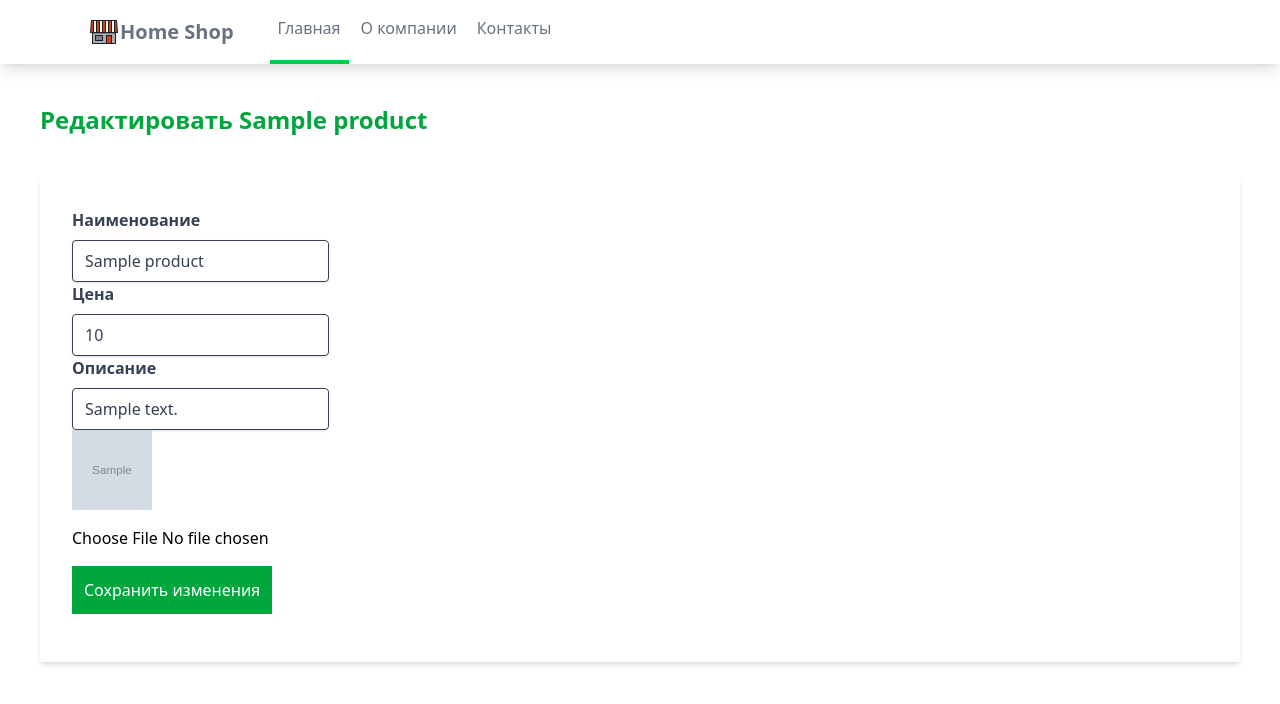
After one commit to AndrewSkow24/e-commerce, a Django app: page /update/1/ in a window 1280 px wide. The commit adds this page. Shown: the top 704 px of the page. Run offline with Django 5.2, Linux system fonts and the light colour scheme; tables that the repository leaves empty hold one stand-in row (values such as "Sample post"); grey boxes marked "Sample" are stand-in pictures.

Commit message:
Crud for products

```diff
--- a/config/settings.py
+++ b/config/settings.py
@@ -37,6 +37,7 @@ INSTALLED_APPS = [
     "django.contrib.sessions",
     "django.contrib.messages",
     "django.contrib.staticfiles",
+    "django.contrib.humanize",
     "myapp",
 ]
 
--- a/myapp/static/myapp/style.css
+++ /dev/null
@@ -1,5 +0,0 @@
-@import "tailwindcss";
-
-body {
-  background: coral;
-}
--- a/myapp/static/myapp/styles.css
+++ b/myapp/static/myapp/styles.css
@@ -7,9 +7,14 @@
       "Segoe UI Emoji", "Segoe UI Symbol", "Noto Color Emoji";
     --font-mono: ui-monospace, SFMono-Regular, Menlo, Monaco, Consolas, "Liberation Mono",
       "Courier New", monospace;
+    --color-red-200: oklch(88.5% 0.062 18.334);
+    --color-red-500: oklch(63.7% 0.237 25.331);
+    --color-green-200: oklch(92.5% 0.084 155.995);
     --color-green-500: oklch(72.3% 0.219 149.579);
+    --color-green-600: oklch(62.7% 0.194 149.214);
     --color-sky-500: oklch(68.5% 0.169 237.323);
     --color-gray-500: oklch(55.1% 0.027 264.364);
+    --color-gray-600: oklch(44.6% 0.03 256.802);
     --color-gray-700: oklch(37.3% 0.034 259.733);
     --color-gray-900: oklch(21% 0.034 264.665);
     --color-white: #fff;
@@ -17,12 +22,16 @@
     --container-xl: 36rem;
     --container-6xl: 72rem;
     --container-7xl: 80rem;
+    --text-sm: 0.875rem;
+    --text-sm--line-height: calc(1.25 / 0.875);
     --text-base: 1rem;
     --text-base--line-height: calc(1.5 / 1);
     --text-lg: 1.125rem;
     --text-lg--line-height: calc(1.75 / 1.125);
     --text-xl: 1.25rem;
     --text-xl--line-height: calc(1.75 / 1.25);
+    --text-2xl: 1.5rem;
+    --text-2xl--line-height: calc(2 / 1.5);
     --text-4xl: 2.25rem;
     --text-4xl--line-height: calc(2.5 / 2.25);
     --text-5xl: 3rem;
@@ -187,17 +196,41 @@
   .static {
     position: static;
   }
+  .m-10 {
+    margin: calc(var(--spacing) * 10);
+  }
   .mx-auto {
     margin-inline: auto;
   }
   .mt-3 {
     margin-top: calc(var(--spacing) * 3);
   }
+  .mt-4 {
+    margin-top: calc(var(--spacing) * 4);
+  }
+  .mt-5 {
+    margin-top: calc(var(--spacing) * 5);
+  }
+  .mt-7 {
+    margin-top: calc(var(--spacing) * 7);
+  }
   .mt-10 {
     margin-top: calc(var(--spacing) * 10);
   }
+  .mt-\[50px\] {
+    margin-top: 50px;
+  }
+  .mr-10 {
+    margin-right: calc(var(--spacing) * 10);
+  }
   .mb-2 {
     margin-bottom: calc(var(--spacing) * 2);
+  }
+  .mb-4 {
+    margin-bottom: calc(var(--spacing) * 4);
+  }
+  .ml-10 {
+    margin-left: calc(var(--spacing) * 10);
   }
   .block {
     display: block;
@@ -211,14 +244,32 @@
   .h-8 {
     height: calc(var(--spacing) * 8);
   }
+  .h-20 {
+    height: calc(var(--spacing) * 20);
+  }
+  .h-200 {
+    height: calc(var(--spacing) * 200);
+  }
   .h-\[200px\] {
     height: 200px;
   }
-  .h-\[400px\] {
-    height: 400px;
+  .h-\[300px\] {
+    height: 300px;
+  }
+  .w-1\/3 {
+    width: calc(1/3 * 100%);
+  }
+  .w-2\/3 {
+    width: calc(2/3 * 100%);
+  }
+  .w-3\/5 {
+    width: calc(3/5 * 100%);
   }
   .w-8 {
     width: calc(var(--spacing) * 8);
+  }
+  .w-20 {
+    width: calc(var(--spacing) * 20);
   }
   .w-\[200px\] {
     width: 200px;
@@ -232,17 +283,14 @@
   .max-w-7xl {
     max-width: var(--container-7xl);
   }
+  .appearance-none {
+    appearance: none;
+  }
   .grid-cols-1 {
     grid-template-columns: repeat(1, minmax(0, 1fr));
   }
-  .grid-cols-12 {
-    grid-template-columns: repeat(12, minmax(0, 1fr));
-  }
   .items-center {
     align-items: center;
-  }
-  .gap-3 {
-    gap: calc(var(--spacing) * 3);
   }
   .gap-5 {
     gap: calc(var(--spacing) * 5);
@@ -267,6 +315,10 @@
   .rounded {
     border-radius: 0.25rem;
   }
+  .border {
+    border-style: var(--tw-border-style);
+    border-width: 1px;
+  }
   .border-b-4 {
     border-bottom-style: var(--tw-border-style);
     border-bottom-width: 4px;
@@ -274,8 +326,20 @@
   .border-green-500 {
     border-color: var(--color-green-500);
   }
+  .bg-green-500 {
+    background-color: var(--color-green-500);
+  }
+  .bg-green-600 {
+    background-color: var(--color-green-600);
+  }
+  .bg-sky-500 {
+    background-color: var(--color-sky-500);
+  }
   .bg-white {
     background-color: var(--color-white);
+  }
+  .p-3 {
+    padding: calc(var(--spacing) * 3);
   }
   .p-10 {
     padding: calc(var(--spacing) * 10);
@@ -283,14 +347,39 @@
   .px-2 {
     padding-inline: calc(var(--spacing) * 2);
   }
+  .px-3 {
+    padding-inline: calc(var(--spacing) * 3);
+  }
   .px-4 {
     padding-inline: calc(var(--spacing) * 4);
+  }
+  .px-5 {
+    padding-inline: calc(var(--spacing) * 5);
   }
   .px-6 {
     padding-inline: calc(var(--spacing) * 6);
   }
+  .px-8 {
+    padding-inline: calc(var(--spacing) * 8);
+  }
+  .py-2 {
+    padding-block: calc(var(--spacing) * 2);
+  }
   .py-4 {
     padding-block: calc(var(--spacing) * 4);
+  }
+  .py-8 {
+    padding-block: calc(var(--spacing) * 8);
+  }
+  .pt-6 {
+    padding-top: calc(var(--spacing) * 6);
+  }
+  .pb-8 {
+    padding-bottom: calc(var(--spacing) * 8);
+  }
+  .text-2xl {
+    font-size: var(--text-2xl);
+    line-height: var(--tw-leading, var(--text-2xl--line-height));
   }
   .text-4xl {
     font-size: var(--text-4xl);
@@ -299,6 +388,10 @@
   .text-base {
     font-size: var(--text-base);
     line-height: var(--tw-leading, var(--text-base--line-height));
+  }
+  .text-sm {
+    font-size: var(--text-sm);
+    line-height: var(--tw-leading, var(--text-sm--line-height));
   }
   .text-xl {
     font-size: var(--text-xl);
@@ -315,6 +408,9 @@
   .text-gray-500 {
     color: var(--color-gray-500);
   }
+  .text-gray-600 {
+    color: var(--color-gray-600);
+  }
   .text-gray-700 {
     color: var(--color-gray-700);
   }
@@ -324,12 +420,22 @@
   .text-green-500 {
     color: var(--color-green-500);
   }
+  .text-green-600 {
+    color: var(--color-green-600);
+  }
+  .text-white {
+    color: var(--color-white);
+  }
   .shadow {
     --tw-shadow: 0 1px 3px 0 var(--tw-shadow-color, rgb(0 0 0 / 0.1)), 0 1px 2px -1px var(--tw-shadow-color, rgb(0 0 0 / 0.1));
     box-shadow: var(--tw-inset-shadow), var(--tw-inset-ring-shadow), var(--tw-ring-offset-shadow), var(--tw-ring-shadow), var(--tw-shadow);
   }
   .shadow-lg {
     --tw-shadow: 0 10px 15px -3px var(--tw-shadow-color, rgb(0 0 0 / 0.1)), 0 4px 6px -4px var(--tw-shadow-color, rgb(0 0 0 / 0.1));
+    box-shadow: var(--tw-inset-shadow), var(--tw-inset-ring-shadow), var(--tw-ring-offset-shadow), var(--tw-ring-shadow), var(--tw-shadow);
+  }
+  .shadow-md {
+    --tw-shadow: 0 4px 6px -1px var(--tw-shadow-color, rgb(0 0 0 / 0.1)), 0 2px 4px -2px var(--tw-shadow-color, rgb(0 0 0 / 0.1));
     box-shadow: var(--tw-inset-shadow), var(--tw-inset-ring-shadow), var(--tw-ring-offset-shadow), var(--tw-ring-shadow), var(--tw-shadow);
   }
   .sm\:mx-auto {
--- a/myapp/templates/myapp/nav.html
+++ b/myapp/templates/myapp/nav.html
@@ -18,7 +18,7 @@
 
         <div class="item-center flex space-x-1">
           <a
-            href=""
+            href="/"
             class="py-4 px-2 text-gray-500 font-semibod border-b-4 border-green-500"
           >
             Главная
--- /dev/null
+++ b/myapp/templates/myapp/update_item.html
@@ -0,0 +1,72 @@
+{% extends 'myapp/base.html' %}
+<!--  -->
+{% load humanize %}
+<!--  -->
+{% block title %} Редактирование {{item}} {% endblock title %}
+<!--  -->
+{% block content %}
+
+<div>
+  <h1 class="text-2xl m-10 font-bold text-green-600">Редактировать {{item}}</h1>
+  <form
+    class="bg-white shadow-md m-10 px-8 py-8"
+    method="post"
+    enctype="multipart/form-data"
+  >
+    {% csrf_token %}
+    <div class="mb-4">
+      <label class="block text-gray-700 text-md font-bold mb-2" for="name"
+        >Наименование</label
+      >
+      <input
+        class="shadow appearance-none border rounded py-2 px-3 mr-10 text-gray-700"
+        type="text"
+        placeholder="Наименование..."
+        name="name"
+        id="name"
+        value="{{item.name}}"
+      />
+      <label class="block text-gray-700 text-md font-bold mb-2" for="price"
+        >Цена</label
+      >
+      <input
+        class="shadow appearance-none border rounded py-2 px-3 mr-10 text-gray-700"
+        type="number"
+        placeholder="Цена..."
+        name="price"
+        id="price"
+        value="{{item.price}}"
+      />
+
+      <label
+        class="block text-gray-700 text-md font-bold mb-2"
+        for="description"
+        >Описание</label
+      >
+      <input
+        class="shadow appearance-none border rounded py-2 px-3 mr-10 text-gray-700"
+        type="text"
+        placeholder="Описание..."
+        name="description"
+        id="description"
+        value="{{item.description}}"
+      />
+      <img class="w-20 h-20" src="{{ item.image.url }}" alt="image_product" />
+      <input
+        class="block mt-4"
+        type="file"
+        accept="image/"
+        name="upload"
+        id="upload"
+      />
+      <button
+        class="block bg-green-600 text-white p-3 mt-4"
+        type="submit"
+        name="add_item"
+      >
+        Сохранить изменения
+      </button>
+    </div>
+  </form>
+</div>
+{% endblock content %}
--- a/myapp/urls.py
+++ b/myapp/urls.py
@@ -1,11 +1,14 @@
 from django.urls import path
-from .views import index, item
+from .views import index, item, add_item, update_item, delete_item
 
 from .apps import MyappConfig
 
 app_name = MyappConfig.name
 
 urlpatterns = [
-    path("", index),
+    path("", index, name="index"),
     path("<int:id>/", item, name="detail"),
+    path("new/", add_item, name="add_item"),
+    path("update/<int:id>/", update_item, name="update_item"),
+    path("delete/<int:id>/", delete_item, name="delete_item"),
 ]
--- a/myapp/views.py
+++ b/myapp/views.py
@@ -1,4 +1,4 @@
-from django.shortcuts import render
+from django.shortcuts import render, redirect
 from django.http import HttpResponse
 from .models import Product
 
@@ -17,3 +17,40 @@ def item(request, id):
         "item": item,
     }
     return render(request, "myapp/detail.html", context=context)
+
+
+def add_item(request):
+    if request.method == "POST":
+        name = request.POST.get("name")
+        price = request.POST.get("price")
+        description = request.POST.get("description")
+        image = request.FILES.get("upload")
+        item = Product(name=name, price=price, description=description, image=image)
+
+        item.save()
+        return redirect("/")
+
+    return render(request, "myapp/add_item.html")
+
+
+def update_item(request, id):
+    item = Product.objects.get(id=id)
+    if request.method == "POST":
+        item.name = request.POST.get("name")
+        item.price = request.POST.get("price")
+        item.description = request.POST.get("description")
+        item.image = request.FILES.get("upload", item.image)
+        item.save()
+        return redirect("/")
+    context = {"item": item}
+
+    return render(request, "myapp/update_item.html", context=context)
+
+
+def delete_item(request, id):
+    item = Product.objects.get(id=id)
+    if request.method == "POST":
+        item.delete()
+        return redirect("/")
+    context = {"item": item}
+    return render(request, "myapp/confirm_delete.html", context)
```
Also changed, not shown: myapp/templates/myapp/add_item.html (added, +71 -0 lines), myapp/templates/myapp/confirm_delete.html (added, +28 -0 lines), myapp/templates/myapp/detail.html (+19 -6 lines), myapp/templates/myapp/index.html (+3 -5 lines), media/400468155bb3_AfYrQZf.jpg (added), media/9_Ds1BkU9.webp (added), media/9_bZS5NZi.webp (added), media/swappie-iphone-11-black.png.avif (added), media/swappie-iphone-11-black_bZMTZqD.png.avif (added), media/swappie-iphone-11-black_jY8hF5z.png.avif (added).
